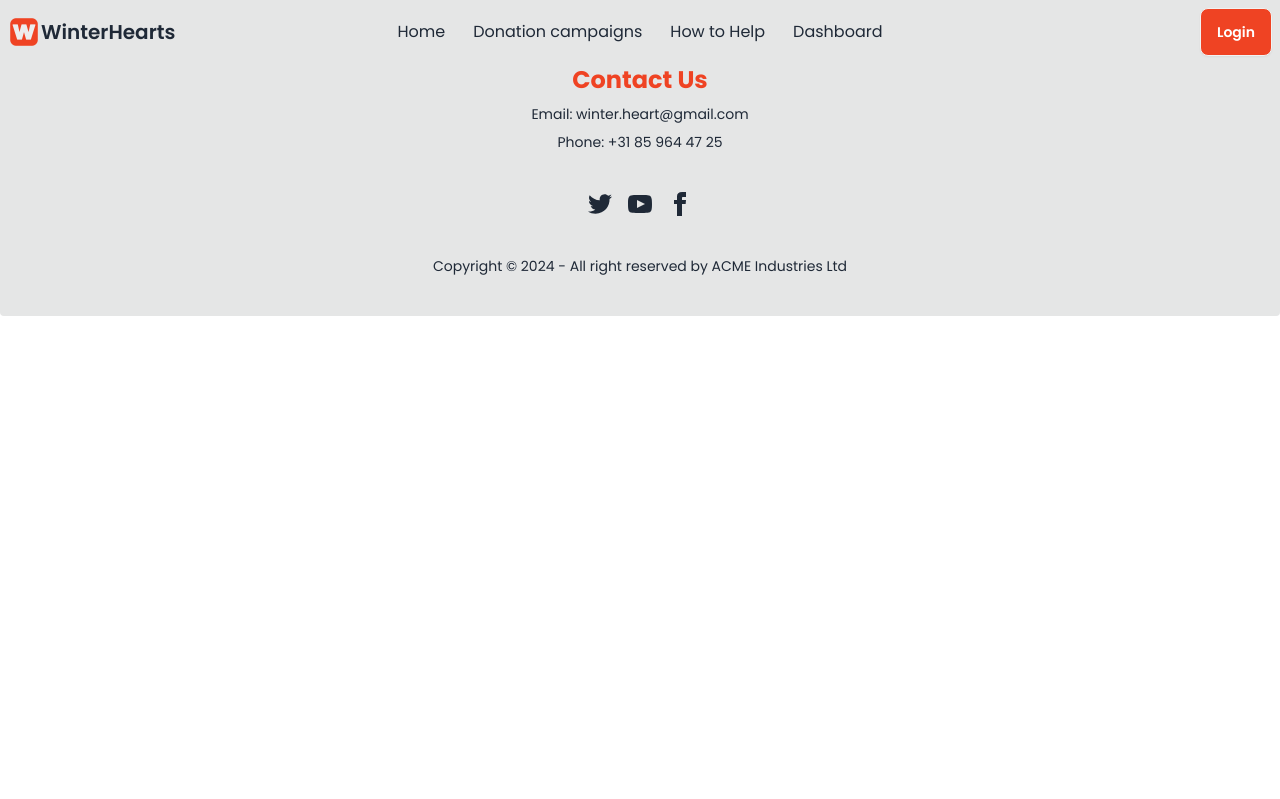
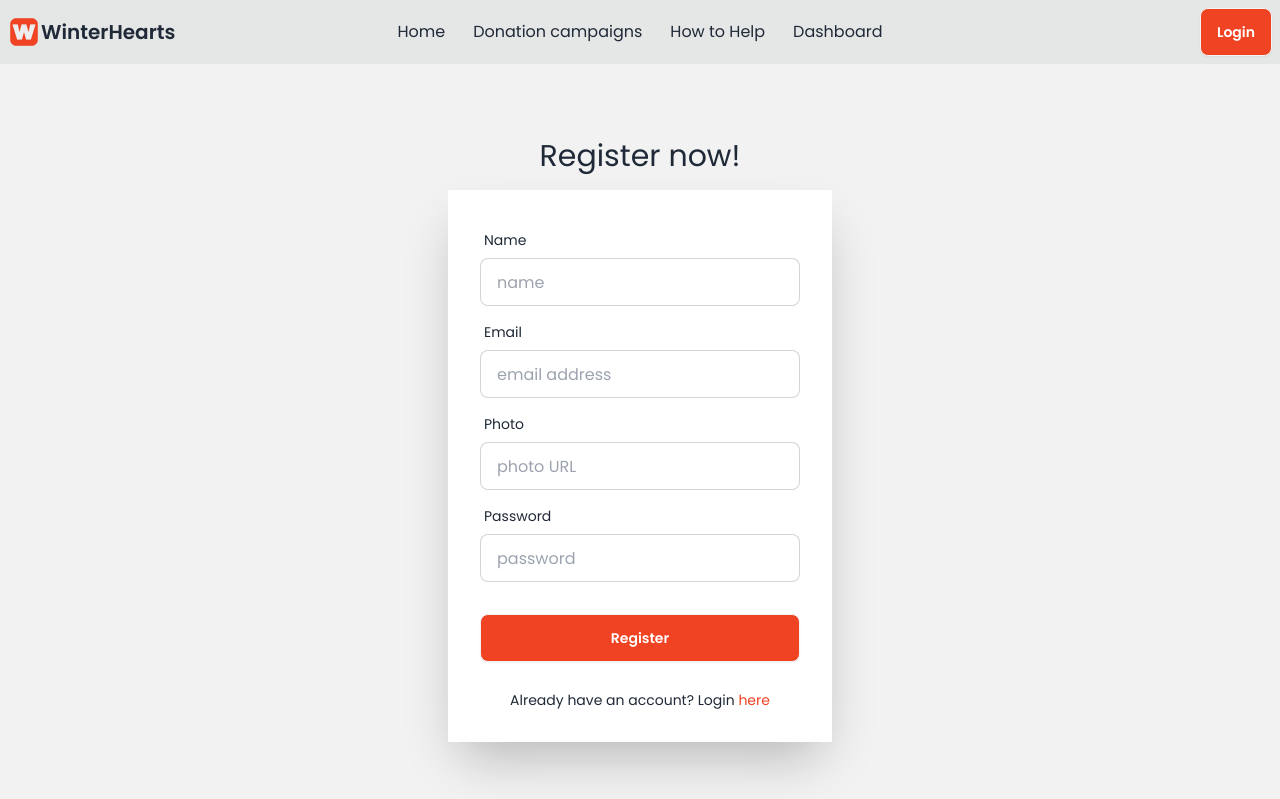
Before and after one commit to mushayed18/Winter-Hearts, a React (Vite) app: page /register in a window 1280 px wide. Shown: the top 799 px of the page. Built offline with nearby package versions, Linux system fonts and the light colour scheme.

Commit message:
Firebase setup done

```diff
--- a/package.json
+++ b/package.json
@@ -12,6 +12,7 @@
   "dependencies": {
     "animate.css": "^4.1.1",
     "aos": "^2.3.4",
+    "firebase": "^11.0.2",
     "react": "^18.3.1",
     "react-dom": "^18.3.1",
     "react-router-dom": "^6.28.0",
--- a/src/Pages/ErrorPage.jsx
+++ b/src/Pages/ErrorPage.jsx
@@ -1,16 +1,27 @@
-import { useRouteError } from "react-router-dom";
+import { useNavigate, useRouteError } from "react-router-dom";
 
 export default function ErrorPage() {
   const error = useRouteError();
-  console.error(error);
+
+  const navigate = useNavigate();
+
+  const handleBackToHomeBtn = () => {
+    navigate('/');
+  }
 
   return (
-    <div id="error-page">
-      <h1>Oops!</h1>
-      <p>Sorry, an unexpected error has occurred.</p>
-      <p>
+    <div
+      id="error-page"
+      className="min-h-screen flex flex-col items-center justify-center border-2 gap-5"
+    >
+      <h1 className="font-bold text-5xl">Oops!</h1>
+      <p className="text-2xl">Sorry, an unexpected error has occurred.</p>
+      <p className="font-bold text-2xl">
         <i>{error.statusText || error.message}</i>
       </p>
+      <div className="form-control mt-6">
+        <button onClick={handleBackToHomeBtn} className="btn bg-[#EF4323] text-white">Back to Home</button>
+      </div>
     </div>
   );
 }
--- a/src/Pages/Register.jsx
+++ b/src/Pages/Register.jsx
@@ -1,11 +1,87 @@
-import React from 'react';
+import React, { useContext } from "react";
+import { Link } from "react-router-dom";
+import { AuthContext } from "../Provider/AuthProvider";
 
 const Register = () => {
-    return (
-        <div>
-            Register page
+
+  const {createUser} = useContext(AuthContext);
+
+  const handleFormSubmit = (e) => {
+    e.preventDefault();
+
+    const email = e.target.email.value;
+    const password = e.target.password.value;
+  };
+
+  return (
+    <div className="hero bg-base-200 min-h-screen">
+      <div className="hero-content flex-col pt-9 md:pt-24">
+        <div className="text-center">
+          <h1 className="text-3xl font-normal pt-10 md:pt-0">Register now!</h1>
         </div>
-    );
+        <div className="card bg-base-100 w-full max-w-sm shrink-0 shadow-2xl rounded-none">
+          <form onSubmit={handleFormSubmit} className="card-body">
+            <div className="form-control">
+              <label className="label">
+                <span className="label-text md:w-96">Name</span>
+              </label>
+              <input
+                type="text"
+                name="name"
+                placeholder="name"
+                className="input input-bordered"
+                required
+              />
+            </div>
+            <div className="form-control">
+              <label className="label">
+                <span className="label-text md:w-96">Email</span>
+              </label>
+              <input
+                type="email"
+                name="email"
+                placeholder="email address"
+                className="input input-bordered"
+                required
+              />
+            </div>
+            <div className="form-control">
+              <label className="label">
+                <span className="label-text md:w-96">Photo</span>
+              </label>
+              <input
+                type="text"
+                name="photo"
+                placeholder="photo URL"
+                className="input input-bordered"
+                required
+              />
+            </div>
+            <div className="form-control">
+              <label className="label">
+                <span className="label-text md:w-96">Password</span>
+              </label>
+              <input
+                type="password"
+                name="password"
+                placeholder="password"
+                className="input input-bordered"
+                required
+              />
+            </div>
+            <div className="form-control mt-6">
+              <button className="btn bg-[#EF4323] text-white">Register</button>
+            </div>
+            <div className="pt-5">
+              <p className="text-sm text-center">
+                Already have an account? Login <Link className="text-[#EF4323]" to="/login">here</Link>
+              </p>
+            </div>
+          </form>
+        </div>
+      </div>
+    </div>
+  );
 };
 
 export default Register;
--- a/src/Provider/AuthProvider.jsx
+++ b/src/Provider/AuthProvider.jsx
@@ -1,10 +1,19 @@
+import { createUserWithEmailAndPassword } from "firebase/auth";
 import { createContext } from "react";
+import { auth } from "../firebase/firebase.config";
 
 export const AuthContext = createContext(null);
 
 const AuthProvider = ({children}) => {
+    const createUser = (email, password) => {
+        return createUserWithEmailAndPassword(auth, email, password);
+    }
+
+    const name = 'jhankar sir';
+
     const authInfo = {
-        name: 'jhankar sir'
+        name,
+        createUser
     }
 
     return (
--- /dev/null
+++ b/src/firebase/firebase.config.js
@@ -0,0 +1,21 @@
+// Import the functions you need from the SDKs you need
+import { initializeApp } from "firebase/app";
+import { getAuth } from "firebase/auth";
+// TODO: Add SDKs for Firebase products that you want to use
+// https://firebase.google.com/docs/web/setup#available-libraries
+
+// Your web app's Firebase configuration
+const firebaseConfig = {
+  apiKey: "AIzaSyAa6zIJi_6zoXFCQT8J2M_BWifuhZwXtjs",
+  authDomain: "winter-hearts.firebaseapp.com",
+  projectId: "winter-hearts",
+  storageBucket: "winter-hearts.firebasestorage.app",
+  messagingSenderId: "726904697760",
+  appId: "1:726904697760:web:c38b2021cbdf763643eac5"
+};
+
+// Initialize Firebase
+const app = initializeApp(firebaseConfig);
+
+// Initialize Firebase Authentication and get a reference to the service
+export const auth = getAuth(app);
```
Also changed, not shown: 1 other file (tests, documents, lock files or other folders).
